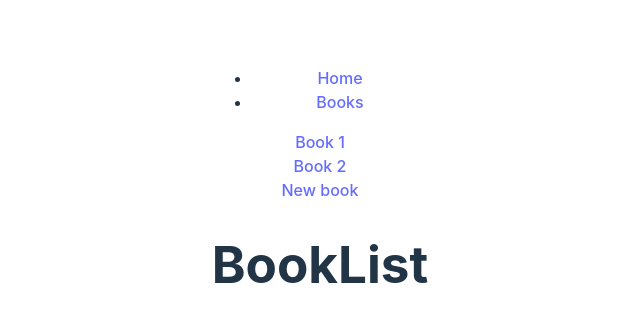
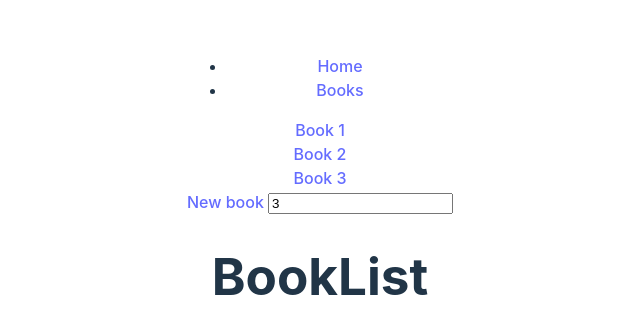
Before and after one commit to mangalooo/ITHS_FirstProject, a React (Vite) app: page /books in a window 1280 px wide. Shown: the part 212-546 px from the top of the page, without its empty margins (320-960 px from the left). Built offline with nearby package versions, Linux system fonts and the light colour scheme.

Commit message:
Test links, navigate, hooks, css

```diff
--- a/src/App.jsx
+++ b/src/App.jsx
@@ -21,18 +21,27 @@
 }
 
 import './App.css'
-import { Link, Route, Routes } from 'react-router-dom'
+import { Link, NavLink, Route, Routes, useLocation } from 'react-router-dom'
 import { Home } from './components/routerDom/Home'
 import { NotFound } from './components/routerDom/NotFound'
 import { BookRoutes } from './components/routerDom/BookRoutes'
+import './components/css/styles.css'
 
 function App() {
+    const location = useLocation()
     return (
         <>
             <nav>
                 <ul>
                     <li>
-                        <Link to='/'> Home </Link>
+                        {/* Add styles.css to the link */}
+                        <NavLink to='/'>
+
+                            {/* Controll the link name */}
+                            {({ isActive }) => {
+                                return isActive ? 'Home active' : 'Home'
+                            }}
+                        </NavLink>
                     </li>
                     <li>
                         <Link to='/books'> Books </Link>
@@ -40,10 +49,12 @@ function App() {
                 </ul>
             </nav>
 
+            {location.state}
+
             <Routes>
                 <Route path="/" element={<Home />} />
-                <Route path="/books/*" element={<BookRoutes />} />
-                <Route path="*" element={<NotFound />} />
+                <Route path="/books/*" element={<BookRoutes />} /> {/* * = All books */}
+                <Route path="*" element={<NotFound />} />  {/* * = if the URL doesn`t match, you are sent to "NotFound" */}
             </Routes>
         </>
     )
--- /dev/null
+++ b/src/components/css/styles.css
@@ -0,0 +1,3 @@
+.active {
+    color: red;
+}
--- a/src/components/routerDom/Book.jsx
+++ b/src/components/routerDom/Book.jsx
@@ -1,11 +1,6 @@
-import { useOutletContext, useParams } from "react-router-dom"
+import { useParams } from "react-router-dom"
 
 export function Book() {
     const { id } = useParams()
-    const obj = useOutletContext()
-    return (
-                <h1>
-                    Book {id} {obj.hello}
-                </h1>
-            )
+    return <h1> Book {id} </h1>
 }
--- a/src/components/routerDom/BookLayout.jsx
+++ b/src/components/routerDom/BookLayout.jsx
@@ -1,14 +1,25 @@
-import { Link, Outlet } from 'react-router-dom'
+import { Link, Outlet, useSearchParams} from 'react-router-dom'
+// import { useState } from 'react'
 
 export function BookLayout() {
+    const [searchParams, setSearchParams] = useSearchParams({ n: 3})
+    const number = searchParams.get('n')
+
     return (
         <>
             <Link to='/Books/1'> Book 1 </Link>
             <br />
             <Link to='/Books/2'> Book 2 </Link>
             <br />
+            <Link to={`/Books/${number}`}> Book {number} </Link>
+            <br />
             <Link to='/Books/new'> New book </Link>
             <Outlet context={{ hello: "World"}} />
+            <input
+                type='number'
+                value={number}
+                onChange={e => setSearchParams({ n: e.target.value })}
+            />
         </>
     )
 }
--- a/src/components/routerDom/NotFound.jsx
+++ b/src/components/routerDom/NotFound.jsx
@@ -1,3 +1,15 @@
+import { useEffect } from "react"
+import { useNavigate } from "react-router-dom"
+
+
 export function NotFound() {
+    const navigate = useNavigate()
+
+    useEffect(() => {
+        setTimeout(() => {
+            navigate('/', { state: 'Error not right page' })
+        }, 1000)
+    })
+
     return <h1> NotFound </h1>
 }
```
